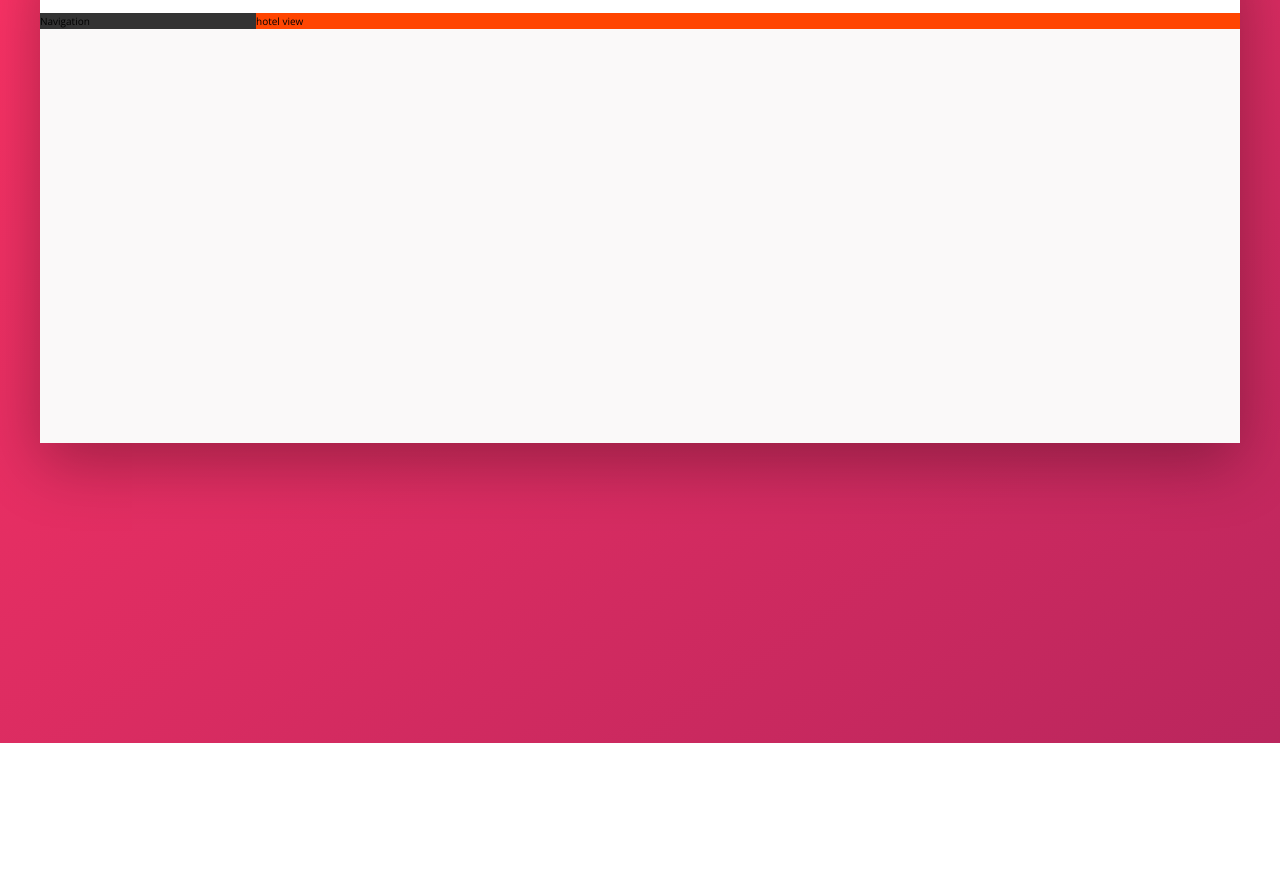
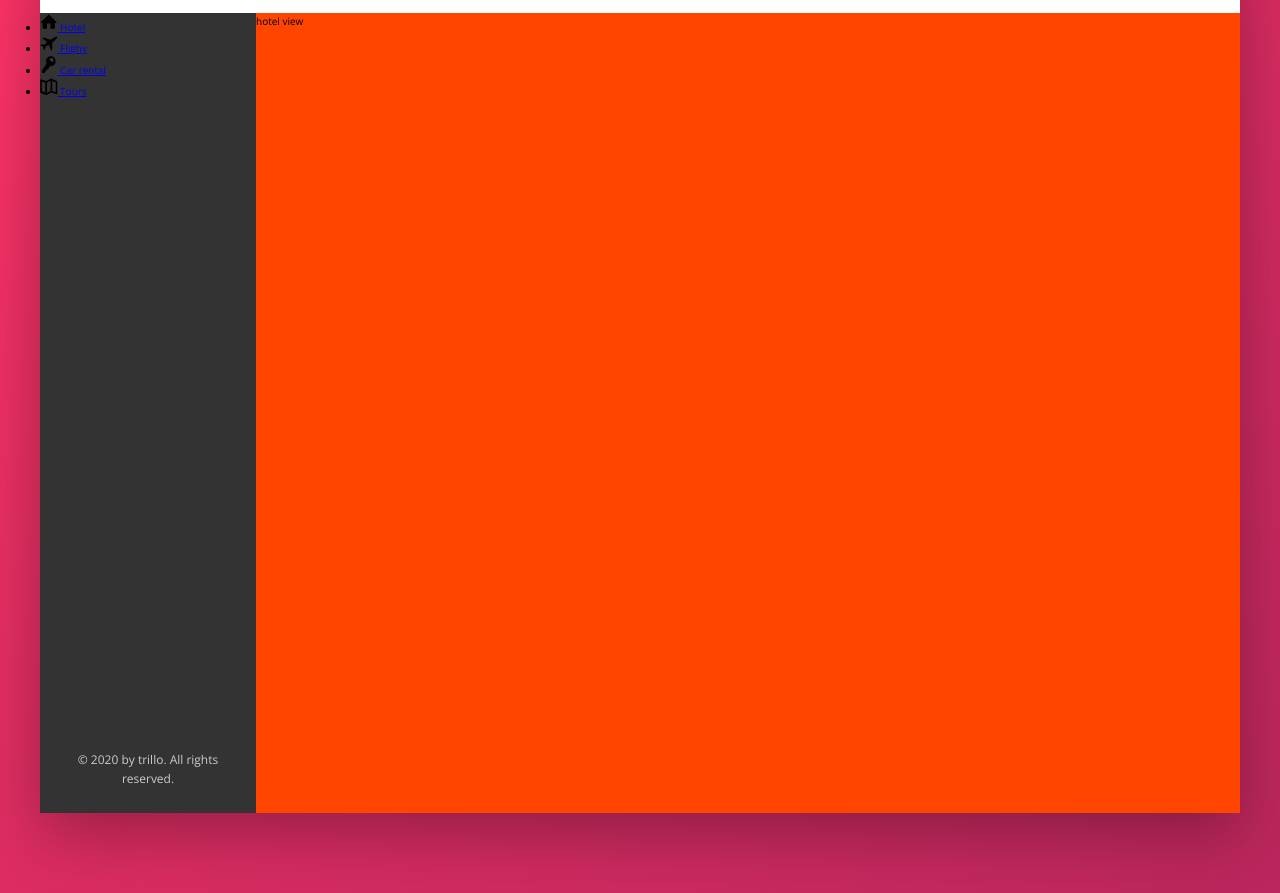
Before and after one commit to vahid-bagh3ri/Trillo, a website: page index.html in a window 1280 px wide. Shown: the part 137-1030 px from the top of the page. Before the commit the page ends 880 px from the top, so only its background shows below. Drawn offline with nearby package versions, Linux system fonts and the light colour scheme.

Commit message:
Building the Navigation - Part 1

```diff
--- a/index.html
+++ b/index.html
@@ -55,7 +55,44 @@
         </nav>
       </header>
       <div class="content">
-        <nav class="sidebar">Navigation</nav>
+        <nav class="sidebar">
+          <ul class="side-nav">
+            <li class="side-nav__item">
+              <a href="#" class="side-nav__link">
+                <svg class="side-nav__icon">
+                  <use xlink:href="img/sprite.svg#icon-home"></use>
+                </svg>
+                <span>Hotel</span>
+              </a>
+            </li>
+            <li class="side-nav__item">
+              <a href="#" class="side-nav__link">
+                <svg class="side-nav__icon">
+                  <use xlink:href="img/sprite.svg#icon-aircraft"></use>
+                </svg>
+                <span>Flighy</span>
+              </a>
+            </li>
+            <li class="side-nav__item">
+              <a href="#" class="side-nav__link">
+                <svg class="side-nav__icon">
+                  <use xlink:href="img/sprite.svg#icon-key"></use>
+                </svg>
+                <span>Car rental</span>
+              </a>
+            </li>
+            <li class="side-nav__item">
+              <a href="#" class="side-nav__link">
+                <svg class="side-nav__icon">
+                  <use xlink:href="img/sprite.svg#icon-map"></use>
+                </svg>
+                <span>Tours</span>
+              </a>
+            </li>
+          </ul>
+
+          <div class="legal">&copy; 2020 by trillo. All rights reserved.</div>
+        </nav>
 
         <main class="hotel-view">hotel view</main>
       </div>
--- a/sass/_components.scss
+++ b/sass/_components.scss
@@ -75,13 +75,12 @@
     align-items: center;
   }
 
-  & > *:hover{
+  & > *:hover {
     background-color: var(--color-grey-light-2);
   }
 
   &__icon-box {
     position: relative;
-
   }
 
   &__icon {
@@ -91,7 +90,7 @@
   }
 
   &__notification {
-      font-size: .8rem;
+    font-size: 0.8rem;
     height: 1.75rem;
     width: 1.75rem;
     border-radius: 50%;
@@ -106,12 +105,33 @@
     align-items: center;
   }
 
-
   &__user-photo {
     height: 3.75rem;
     border-radius: 50%;
     margin-right: 1rem;
-
+  }
 }
 
+///////////////////////////////////////
+// SIDE NAVIGATION
+
+.side-nav {
+  &__item {
   }
+  &__link {
+  }
+  &__icon {
+    width: 1.75rem;
+    height: 1.75rem;
+  }
+}
+
+///////////////////////////////////////
+// LEGAL TEXT
+
+.legal {
+  font-size: 1.2rem;
+  color: var(--color-grey-light-4);
+  text-align: center;
+  padding: 2.5rem;
+}
--- a/sass/_layout.scss
+++ b/sass/_layout.scss
@@ -27,11 +27,17 @@
   //   flex-direction: column;
 
   flex: 0 0 18%;
+  display: flex;
+  flex-direction: column;
+  justify-content: space-between;
 }
 
 .hotel-view {
   background-color: #fff;
 
+  // test
   background-color: orangered;
+  height: 80rem;
+
   flex: 1;
 }
```
Also changed, not shown: css/style.css, 1 other file. Lines whose indentation alone changed are shown as unchanged.
